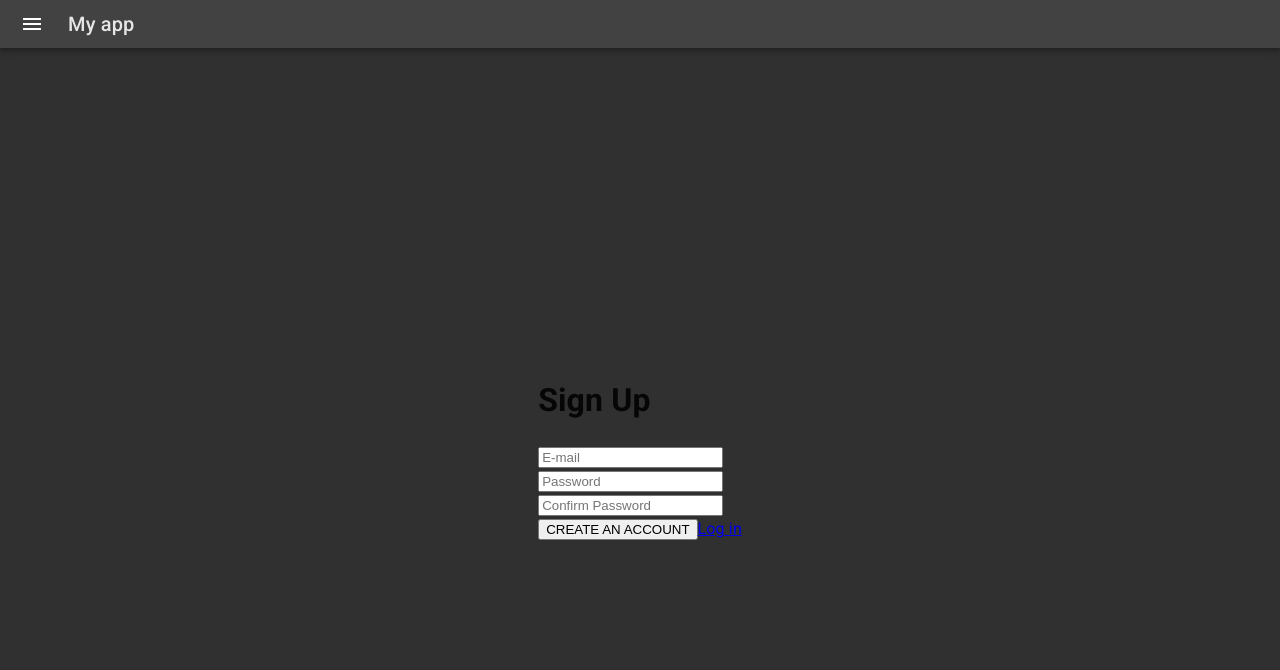
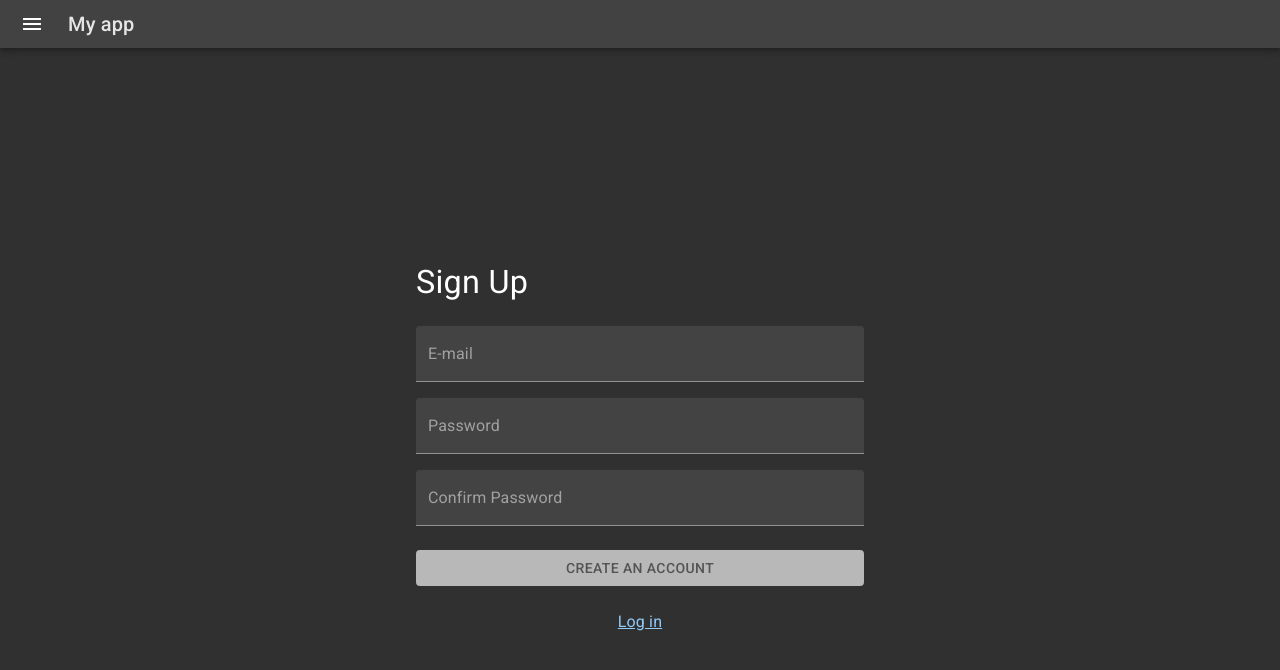
Before and after one commit to MagdalenaA96/Project-React, a React (Vite) app: page /register in a window 1280 px wide. Shown: the top 670 px of the page. Built offline with nearby package versions, Linux system fonts and the light colour scheme.

Commit message:
Adding styles to ResetPage and RegisterPage, updating LoginPage and ThemeProvider

```diff
--- a/src/pages/login/LoginPage.jsx
+++ b/src/pages/login/LoginPage.jsx
@@ -45,7 +45,7 @@ export const LoginPage = () => {
                     <Box
                         component="form"
                         sx={{
-                            "& > :not(style)": { marginY: 1, width: "100%" },
+                            "& > :not(style)": { width: "100%" },
                         }}
                         noValidate
                         autoComplete="off"
@@ -77,7 +77,7 @@ export const LoginPage = () => {
                     <Box
                         component="form"
                         sx={{
-                            "& > :not(style)": { marginY: 1, width: "100%" },
+                            "& > :not(style)": { width: "100%" },
                         }}
                         noValidate
                         autoComplete="off"
@@ -124,6 +124,7 @@ const StyledButton = styled(Button)`
     color: ${(props) =>
         props.disabled ? "black" : props.theme.palette.primary.contrastText};
     width: 100%;
+    margin: 8px 0 24px;
 `;
 
 const LinksPlace = styled.div`
--- a/src/pages/register/RegisterPage.jsx
+++ b/src/pages/register/RegisterPage.jsx
@@ -1,5 +1,10 @@
 import { useForm, Controller } from "react-hook-form";
 import { Link, useNavigate } from "react-router-dom";
+import styled from "@emotion/styled";
+import { Typography } from "@mui/material";
+import Box from "@mui/material/Box";
+import TextField from "@mui/material/TextField";
+import Button from "@mui/material/Button";
 
 const defaultValues = {
     email: "",
@@ -10,10 +15,12 @@ const defaultValues = {
 export const RegisterPage = () => {
     const navigate = useNavigate();
 
-    const { control, watch, handleSubmit } = useForm({
+    const { control, watch, handleSubmit, formState } = useForm({
         defaultValues,
         mode: "onBlur",
     });
+
+    const { isValid, isDirty } = formState;
 
     const validatePasswordMatch = (value) => {
         const password = watch("password");
@@ -29,8 +36,8 @@ export const RegisterPage = () => {
     };
 
     return (
-        <div>
-            <h1>Sign Up</h1>
+        <StyledDiv>
+            <Typography variant="h1">Sign Up</Typography>
             <Controller
                 name="email"
                 control={control}
@@ -42,12 +49,25 @@ export const RegisterPage = () => {
                     required: "This field is required",
                 }}
                 render={({ field, fieldState }) => (
-                    <div>
-                        <input type="email" placeholder="E-mail" {...field} />
-                        {fieldState?.error?.message && (
-                            <p>{fieldState.error.message}</p>
-                        )}
-                    </div>
+                    <Box
+                        component="form"
+                        sx={{
+                            "& > :not(style)": { width: "100%" },
+                        }}
+                        noValidate
+                        autoComplete="off"
+                    >
+                        <TextField
+                            label="E-mail"
+                            variant="filled"
+                            type="email"
+                            error={!!fieldState.error}
+                            helperText={
+                                fieldState?.error && fieldState.error.message
+                            }
+                            {...field}
+                        />
+                    </Box>
                 )}
             />
             <Controller
@@ -66,16 +86,25 @@ export const RegisterPage = () => {
                     required: "This field is required",
                 }}
                 render={({ field, fieldState }) => (
-                    <div>
-                        <input
+                    <Box
+                        component="form"
+                        sx={{
+                            "& > :not(style)": { width: "100%" },
+                        }}
+                        noValidate
+                        autoComplete="off"
+                    >
+                        <TextField
+                            label="Password"
+                            variant="filled"
                             type="password"
-                            placeholder="Password"
+                            error={!!fieldState.error}
+                            helperText={
+                                fieldState?.error && fieldState.error.message
+                            }
                             {...field}
                         />
-                        {fieldState?.error?.message && (
-                            <p>{fieldState.error.message}</p>
-                        )}
-                    </div>
+                    </Box>
                 )}
             />
             <Controller
@@ -90,22 +119,61 @@ export const RegisterPage = () => {
                     validate: validatePasswordMatch,
                 }}
                 render={({ field, fieldState }) => (
-                    <div>
-                        <input
+                    <Box
+                        component="form"
+                        sx={{
+                            "& > :not(style)": { width: "100%" },
+                        }}
+                        noValidate
+                        autoComplete="off"
+                    >
+                        <TextField
+                            label="Confirm Password"
+                            variant="filled"
                             type="password"
-                            placeholder="Confirm Password"
+                            error={!!fieldState.error}
+                            helperText={
+                                fieldState?.error && fieldState.error.message
+                            }
                             {...field}
                         />
-                        {fieldState?.error?.message && (
-                            <p>{fieldState.error.message}</p>
-                        )}
-                    </div>
+                    </Box>
                 )}
             />
-            <button onClick={handleSubmit(onRegister)}>
+            <StyledButton
+                variant={"contained"}
+                onClick={handleSubmit(onRegister)}
+                disabled={!(isDirty && isValid)}
+            >
                 CREATE AN ACCOUNT
-            </button>
-            <Link to="/login">Log in</Link>
-        </div>
+            </StyledButton>
+            <LinkPlace>
+                <Link to="/login">Log in</Link>
+            </LinkPlace>
+        </StyledDiv>
     );
 };
+
+const LinkPlace = styled.div`
+    display: flex;
+    justify-content: center;
+    a {
+        color: ${(props) => props.theme.palette.primary.main};
+    }
+`;
+
+const StyledDiv = styled.div`
+    width: 480px;
+    padding: 16px;
+`;
+
+const StyledButton = styled(Button)`
+    background-color: ${(props) =>
+        props.disabled
+            ? props.theme.palette.action.disabledBackground
+            : props.theme.palette.primary.main};
+    color: ${(props) =>
+        props.disabled ? "black" : props.theme.palette.primary.contrastText};
+    width: 100%;
+    margin: 8px 0 24px;
+`;
--- a/src/pages/reset/ResetPage.jsx
+++ b/src/pages/reset/ResetPage.jsx
@@ -1,22 +1,29 @@
 import { useForm, Controller } from "react-hook-form";
 import { useNavigate } from "react-router-dom";
+import styled from "@emotion/styled";
+import { Typography } from "@mui/material";
+import Box from "@mui/material/Box";
+import TextField from "@mui/material/TextField";
+import Button from "@mui/material/Button";
 
 export const ResetPage = () => {
     const navigate = useNavigate();
 
-    const { control, handleSubmit } = useForm({
+    const { control, handleSubmit, formState } = useForm({
         defaultValues: { email: "" },
         mode: "onBlur",
     });
 
+    const { isValid, isDirty } = formState;
+
     const onReset = (formData) => {
         console.log(formData);
-        navigate("/login")
+        navigate("/login");
     };
 
     return (
-        <div>
-            <h1>Reset Password</h1>
+        <StyledDiv>
+            <Typography variant="h1">Reset Password</Typography>
             <Controller
                 name="email"
                 control={control}
@@ -28,15 +35,50 @@ export const ResetPage = () => {
                     },
                 }}
                 render={({ field, fieldState }) => (
-                    <div>
-                        <input type="email" placeholder="E-mail" {...field} />
-                        {fieldState?.error?.message && (
-                            <p>{fieldState.error.message}</p>
-                        )}
-                    </div>
+                    <Box
+                        component="form"
+                        sx={{
+                            "& > :not(style)": { width: "100%" },
+                        }}
+                        noValidate
+                        autoComplete="off"
+                    >
+                        <TextField
+                            label="E-mail"
+                            variant="filled"
+                            type="email"
+                            error={!!fieldState.error}
+                            helperText={
+                                fieldState?.error && fieldState.error.message
+                            }
+                            {...field}
+                        />
+                    </Box>
                 )}
             />
-            <button onClick={handleSubmit(onReset)}>RESET PASSWORD</button>
-        </div>
+            <StyledButton
+                variant={"contained"}
+                onClick={handleSubmit(onReset)}
+                disabled={!(isDirty && isValid)}
+            >
+                RESET PASSWORD
+            </StyledButton>
+        </StyledDiv>
     );
 };
+
+const StyledDiv = styled.div`
+    width: 480px;
+    padding: 16px;
+    background-color: ${(props) => props.theme.palette.background.paper};
+`;
+
+const StyledButton = styled(Button)`
+    background-color: ${(props) =>
+        props.disabled
+            ? props.theme.palette.action.disabledBackground
+            : props.theme.palette.primary.main};
+    color: ${(props) =>
+        props.disabled ? "black" : props.theme.palette.primary.contrastText};
+    width: 100%;
+`;
--- a/src/providers/ThemeProvider.jsx
+++ b/src/providers/ThemeProvider.jsx
@@ -42,6 +42,15 @@ let theme = createTheme({
             fontWeight: 400,
             letterSpacing: 0.25,
             lineHeight: 1.235,
+            marginBottom: 24,
+        },
+        h2: {
+            color: "rgb(255, 255, 255)",
+            fontSize: 24,
+            fontWeight: 400,
+            letterSpacing: 0,
+            lineHeight: 1.334,
+            textAlign: "center",
         },
     },
 
@@ -50,6 +59,7 @@ let theme = createTheme({
             styleOverrides: {
                 root: {
                     borderBottomColor: "rgba(255, 255, 255, 0.42)",
+                    margin: "0 0 16px",
                 },
             },
         },
```
